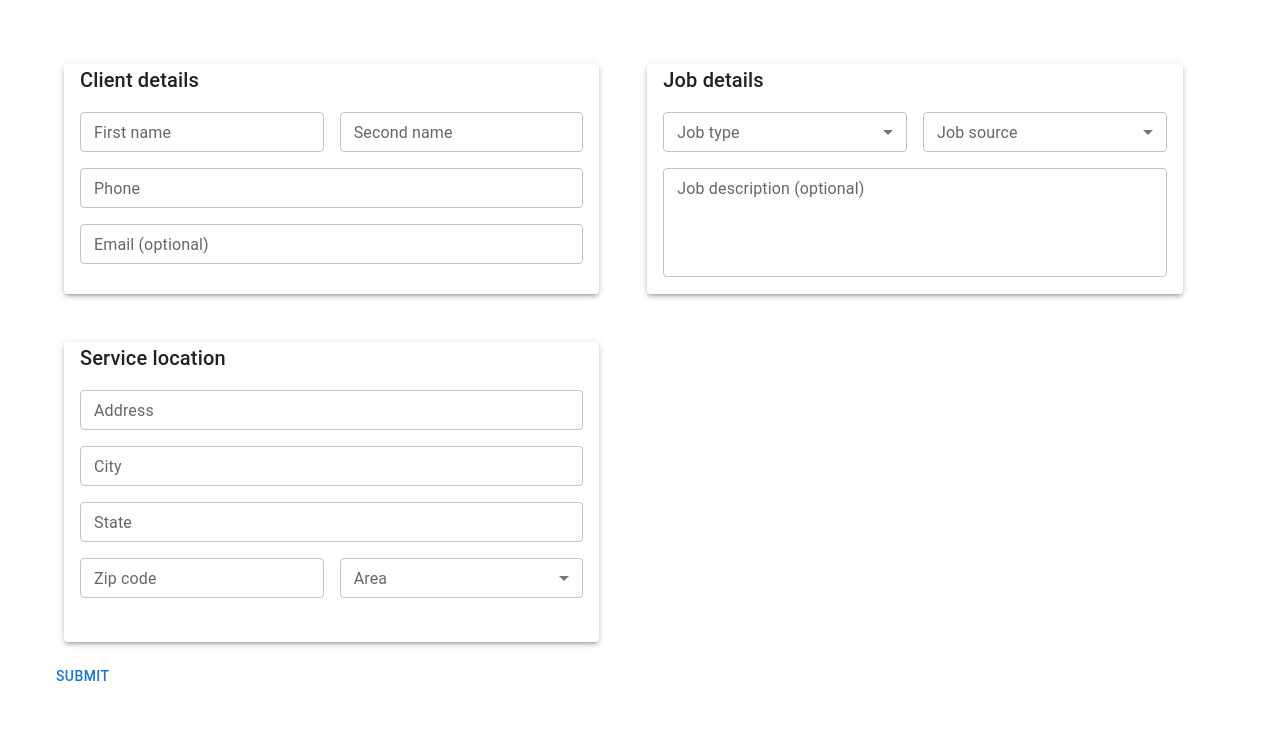
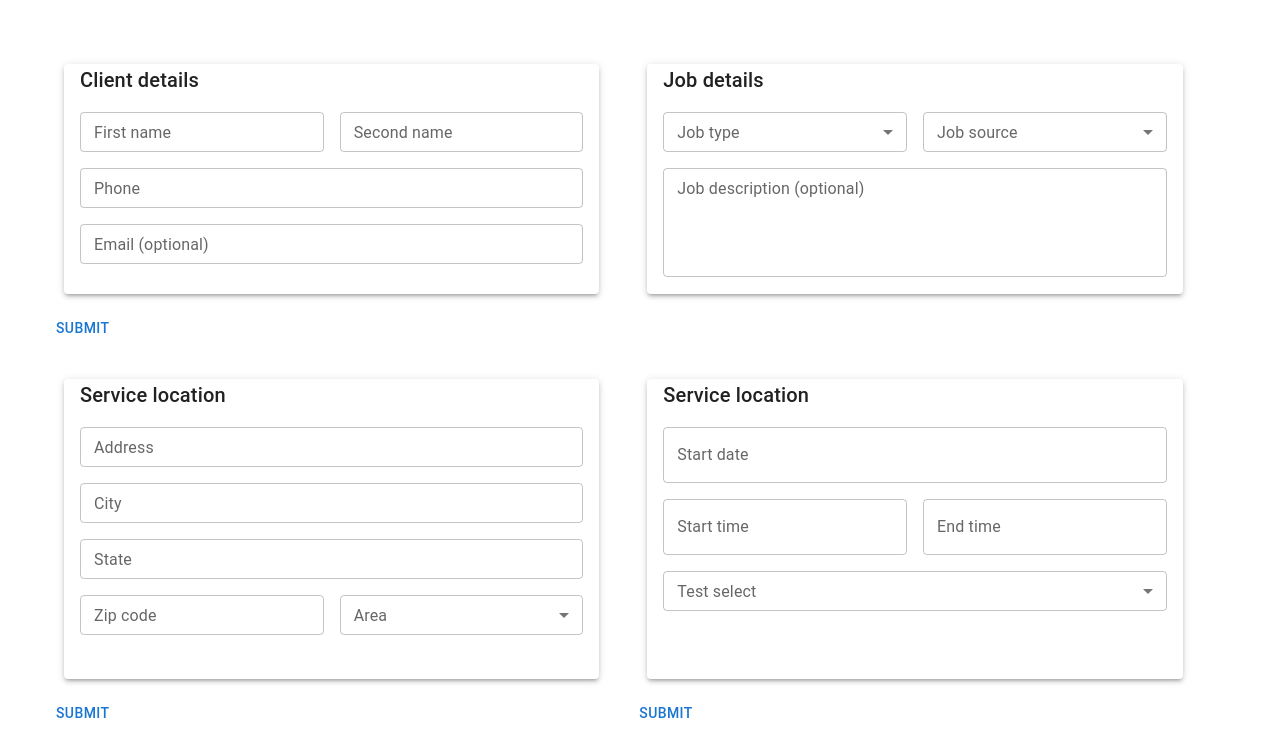
Before and after one commit to ErokhinHeorhii/my-app-pipedrive, a React (Create React App) app: page / in a window 1280 px wide. Shown: the top 756 px of the page. Built offline with nearby package versions, Linux system fonts and the light colour scheme.

Commit message:
feat: add forth form

```diff
--- a/package.json
+++ b/package.json
@@ -5,7 +5,9 @@
   "dependencies": {
     "@emotion/react": "^11.11.0",
     "@emotion/styled": "^11.11.0",
+    "@material-ui/pickers": "^3.3.10",
     "@mui/material": "^5.13.3",
+    "@mui/x-date-pickers": "^6.6.0",
     "@testing-library/jest-dom": "^5.14.1",
     "@testing-library/react": "^13.0.0",
     "@testing-library/user-event": "^13.2.1",
@@ -13,6 +15,8 @@
     "@types/node": "^16.7.13",
     "@types/react": "^18.0.0",
     "@types/react-dom": "^18.0.0",
+    "date-fns": "^2.30.0",
+    "dayjs": "^1.11.8",
     "incubator-cli": "^1.0.12",
     "react": "^18.2.0",
     "react-dom": "^18.2.0",
--- a/src/App.tsx
+++ b/src/App.tsx
@@ -6,6 +6,7 @@ import { Grid } from '@mui/material'
 
 import { ClientDetails } from './components/ClientDetails'
 import { JobDetails } from './components/JobDetails'
+import { Scheduled } from './components/Scheduled'
 import { ServiceLocation } from './components/ServiceLocation'
 
 function App() {
@@ -20,6 +21,9 @@ function App() {
       <Grid item xs={5}>
         <ServiceLocation />
       </Grid>
+      <Grid item xs={5}>
+        <Scheduled />
+      </Grid>
     </Grid>
   )
 }
--- a/src/components/ClientDetails.tsx
+++ b/src/components/ClientDetails.tsx
@@ -2,6 +2,8 @@ import React from 'react'
 
 import { Box, Button, Paper, TextField, Typography } from '@mui/material'
 import { useForm } from 'react-hook-form'
+
+import { SEARCH_REGEXP } from '../constant/regex'
 
 export const ClientDetails = () => {
   type FormData = {
@@ -35,7 +37,10 @@ export const ClientDetails = () => {
             variant="outlined"
             size={'small'}
             sx={{ width: '250px' }}
-            {...register('FirstName', { required: true, pattern: /[^0-9]+$/i })}
+            {...register('FirstName', {
+              required: true,
+              pattern: { value: SEARCH_REGEXP.LETTERS, message: 'Please enter a valid data' },
+            })}
             error={!!errors.FirstName}
           />
           <TextField
@@ -43,7 +48,7 @@ export const ClientDetails = () => {
             variant="outlined"
             size={'small'}
             sx={{ width: '250px' }}
-            {...register('SecondName', { required: true, pattern: /[^0-9]+$/i })}
+            {...register('SecondName', { required: true, pattern: SEARCH_REGEXP.NOT_NUMBERS })}
             error={!!errors.SecondName}
           />
         </Box>
@@ -52,7 +57,7 @@ export const ClientDetails = () => {
             label={'Phone'}
             variant="outlined"
             size={'small'}
-            {...register('Phone', { required: true, pattern: /[^A-Za-zА-Яа-я]+$/i })}
+            {...register('Phone', { required: true, pattern: SEARCH_REGEXP.NOT_LETTERS })}
             error={!!errors.Phone}
           />
           <TextField
@@ -63,7 +68,7 @@ export const ClientDetails = () => {
           />
         </Box>
       </Paper>
-      {/*<Button type="submit">Submit</Button>*/}
+      <Button type="submit">Submit</Button>
     </form>
   )
 }
--- /dev/null
+++ b/src/components/Scheduled.tsx
@@ -0,0 +1,87 @@
+import React from 'react'
+
+import { Box, Button, MenuItem, Paper, TextField, Typography } from '@mui/material'
+import { TimePicker } from '@mui/x-date-pickers'
+import { AdapterDayjs } from '@mui/x-date-pickers/AdapterDayjs'
+import { DatePicker } from '@mui/x-date-pickers/DatePicker'
+import { LocalizationProvider } from '@mui/x-date-pickers/LocalizationProvider/LocalizationProvider'
+import { Controller, useForm } from 'react-hook-form'
+
+import { area } from '../constant/area'
+import { SEARCH_REGEXP } from '../constant/regex'
+import { testSelect } from '../constant/testSelect'
+
+export const Scheduled = () => {
+  type FormData = {
+    StartDate: string
+    StartTime: string
+    EndTime: string
+    TestSelect: string
+  }
+
+  const {
+    register,
+    handleSubmit,
+    control,
+    formState: { errors },
+  } = useForm<FormData>()
+
+  const onSubmit = (data: FormData) => {
+    console.log('data', data)
+  }
+
+  console.log('errors', errors)
+
+  return (
+    <form onSubmit={handleSubmit(onSubmit)}>
+      <Paper elevation={3} sx={{ m: 2, height: 300 }}>
+        <Typography sx={{ ml: 2 }} variant="h6">
+          Service location
+        </Typography>
+        <Box sx={{ m: 2, display: 'flex', flexDirection: 'column', gap: 2 }}>
+          <LocalizationProvider dateAdapter={AdapterDayjs}>
+            <Controller
+              control={control}
+              {...register('StartDate', { required: true })}
+              // error={!!errors.StartDate}
+              render={({ field, fieldState }) => <DatePicker {...field} label={'Start date'} />}
+            />
+          </LocalizationProvider>
+          <Box sx={{ display: 'flex', justifyContent: 'space-between', gap: 2 }}>
+            <LocalizationProvider dateAdapter={AdapterDayjs}>
+              <Controller
+                control={control}
+                {...register('StartTime', { required: true })}
+                // error={!!errors.StartTime}
+                render={({ field, fieldState }) => <TimePicker {...field} label={'Start time'} />}
+              />
+            </LocalizationProvider>
+            <LocalizationProvider dateAdapter={AdapterDayjs}>
+              <Controller
+                control={control}
+                {...register('EndTime', { required: true })}
+                // error={!!errors.StartTime}
+                render={({ field, fieldState }) => <TimePicker {...field} label={'End time'} />}
+              />
+            </LocalizationProvider>
+          </Box>
+          <TextField
+            label={'Test select'}
+            select
+            variant="outlined"
+            size={'small'}
+            {...register('TestSelect', { required: true })}
+            error={!!errors.TestSelect}
+          >
+            {testSelect.map((option, index) => (
+              <MenuItem key={index} value={option.value}>
+                {option.value}
+              </MenuItem>
+            ))}
+          </TextField>
+        </Box>
+      </Paper>
+      <Button type="submit">Submit</Button>
+    </form>
+  )
+}
--- a/src/components/ServiceLocation.tsx
+++ b/src/components/ServiceLocation.tsx
@@ -54,7 +54,7 @@ export const ServiceLocation = () => {
             label={'State'}
             variant="outlined"
             size={'small'}
-            {...register('State', { required: true, pattern: SEARCH_REGEXP.NOT_NUMBERS })}
+            {...register('State', { required: true, pattern: SEARCH_REGEXP.ADDRESS })}
             error={!!errors.State}
           />
         </Box>
--- a/src/constant/regex.ts
+++ b/src/constant/regex.ts
@@ -1,6 +1,7 @@
 export const SEARCH_REGEXP = {
-  NOT_NUMBERS: /[^0-9]+/g,
+  NOT_NUMBERS: /[^0-9]+$/i,
   LETTERS: /[a-zA-Zа-яА-Я]+/g,
+  NOT_LETTERS: /[^A-Za-zА-Яа-я]+$/i,
   NUMBERS: /[0-9]+/g,
   ADDRESS: /[A-Za-zА-Яа-я0-9]+$/i,
 }
--- /dev/null
+++ b/src/constant/testSelect.ts
@@ -0,0 +1,11 @@
+export const testSelect: { value: string }[] = [
+  {
+    value: 'Jim',
+  },
+  {
+    value: 'Piter',
+  },
+  {
+    value: 'Anna',
+  },
+]
```
Also changed, not shown: 1 other file (tests, documents, lock files or other folders).
